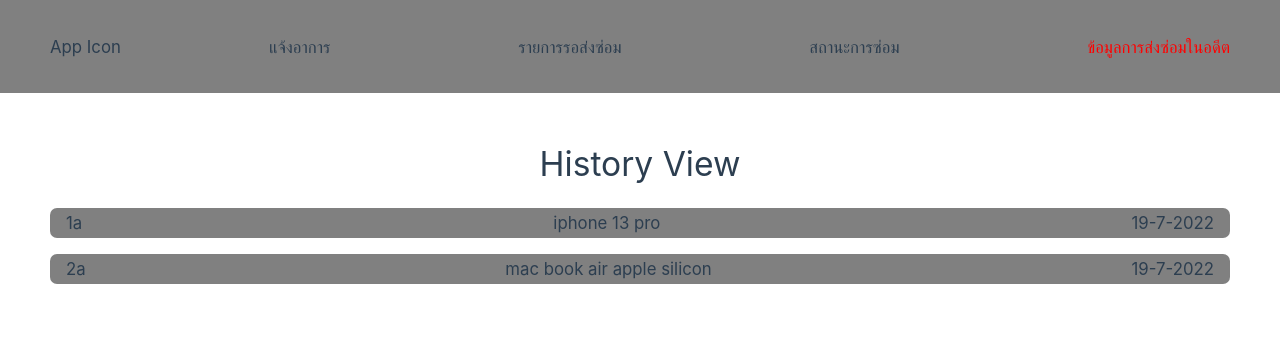
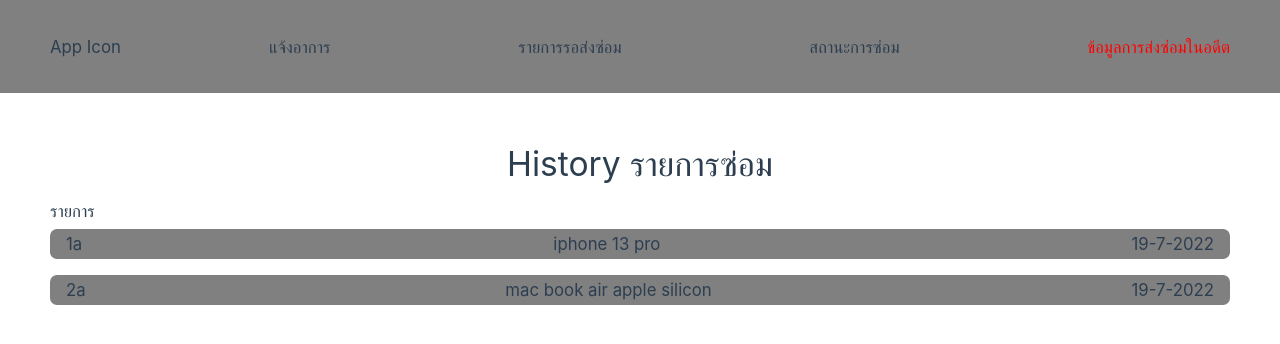
Before and after one commit to saintbplus/macfix-web, a Vue app: page /history in a window 1280 px wide. Shown: the top 344 px of the page. Built offline with nearby package versions, Linux system fonts and the light colour scheme.

Commit message:
fixed typo and wrap list in div with list title

```diff
--- a/src/views/History/HistoryView.vue
+++ b/src/views/History/HistoryView.vue
@@ -36,13 +36,22 @@ onMounted(() => {
 </script>
 
 <template>
-  <h1 class="page-title">History View</h1>
+  <h1 class="page-title">History รายการซ่อม</h1>
   <ListSkeleLoad v-if="state.isLoading" />
-  <WorkList v-else :items="state.historyList" />
+  <div v-else>
+    <div class="list-info">
+      <p class="list-title">รายการ</p>
+    </div>
+    <WorkList :items="state.historyList" />
+  </div>
 </template>
 
 <style scoped>
 .page-title {
   margin-bottom: 1rem;
 }
+.list-info {
+  display: flex;
+  justify-content: flex-start;
+}
 </style>
--- a/src/views/History/data.js
+++ b/src/views/History/data.js
@@ -3,7 +3,7 @@ export const historyDataList = [
   {
     id: "1a",
     device: "iphone 13 pro",
-    brefDetail: "screen broke",
+    briefDetail: "screen broke",
     solution: "change new screen",
     cost: 1570,
     requestDate: new Date().getDate() - 2,
@@ -15,7 +15,7 @@ export const historyDataList = [
   {
     id: "2a",
     device: "mac book air apple silicon",
-    brefDetail: "battery flat",
+    briefDetail: "battery flat",
     solution: "change new battery",
     cost: 2200,
     requestDate: new Date().getDate() - 2,
```
